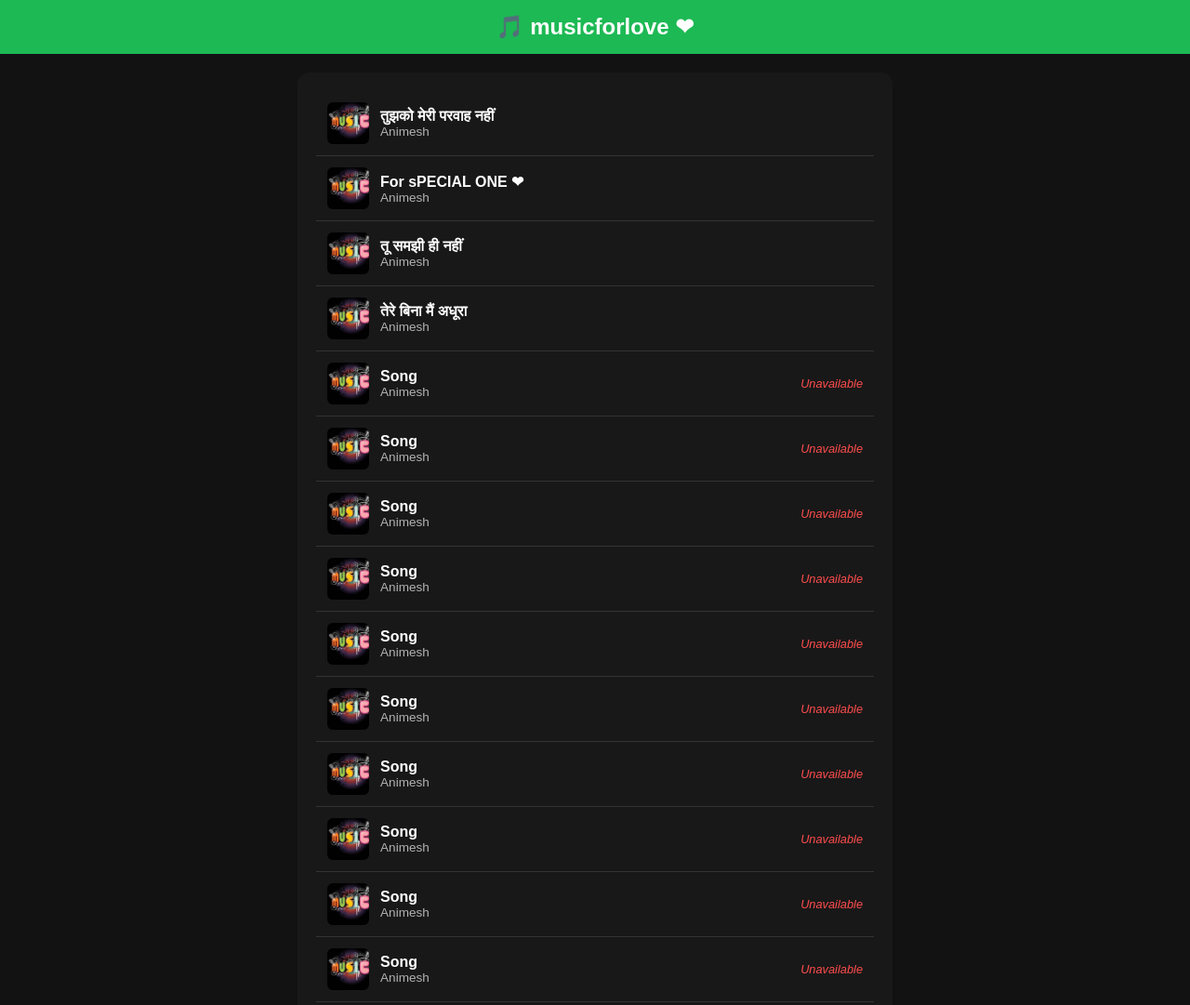
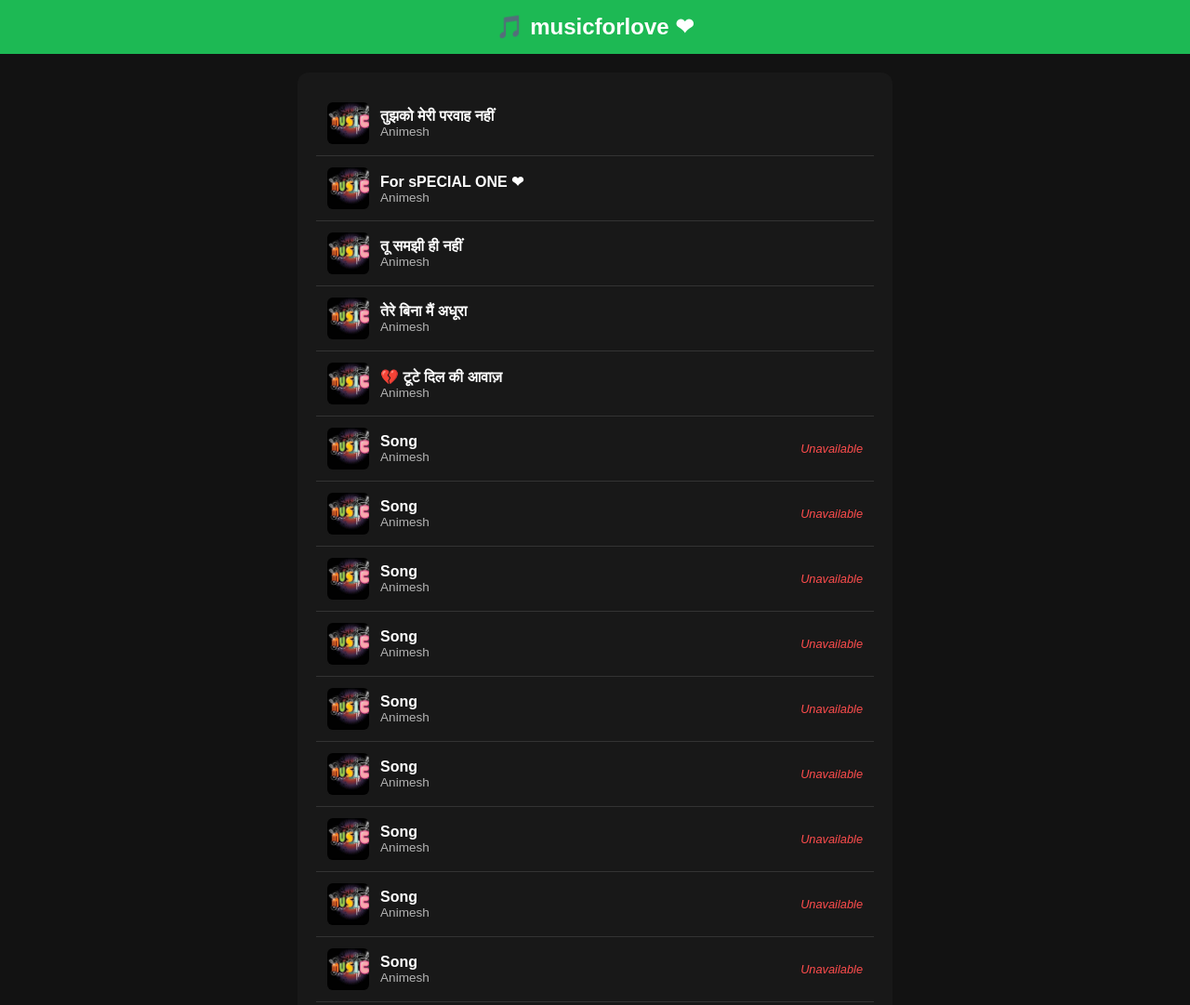
Before and after one commit to musicforlove/playlist, a plain HTML site: page index.html in a window 1280 px wide. Shown: the whole page at 93% size. Drawn offline with Linux system fonts and the light colour scheme.

Commit message:
Update index.html

```diff
--- a/index.html
+++ b/index.html
@@ -111,7 +111,7 @@
       { title: "For sPECIAL ONE ❤", artist: "Animesh", img: "img.png", link: "https://animesh-kumar-html.github.io/music/" },
       { title: "तू समझी ही नहीं", artist: "Animesh", img: "img.png", link: "https://musicforlove.github.io/music03/" },
       { title: "तेरे बिना मैं अधूरा", artist: "Animesh", img: "img.png", link: "https://musicforlove.github.io/music04/" },
-       { title: "Song ", artist: "Animesh", img: "img.png", link: "" },
+       { title: "💔 टूटे दिल की आवाज़  ", artist: "Animesh", img: "img.png", link: "https://musicforlove.github.io/music05/" },
       { title: "Song ", artist: "Animesh", img: "img.png", link: "" },
         { title: "Song ", artist: "Animesh", img: "img.png", link: "" },
       { title: "Song ", artist: "Animesh", img: "img.png", link: "" },
```
